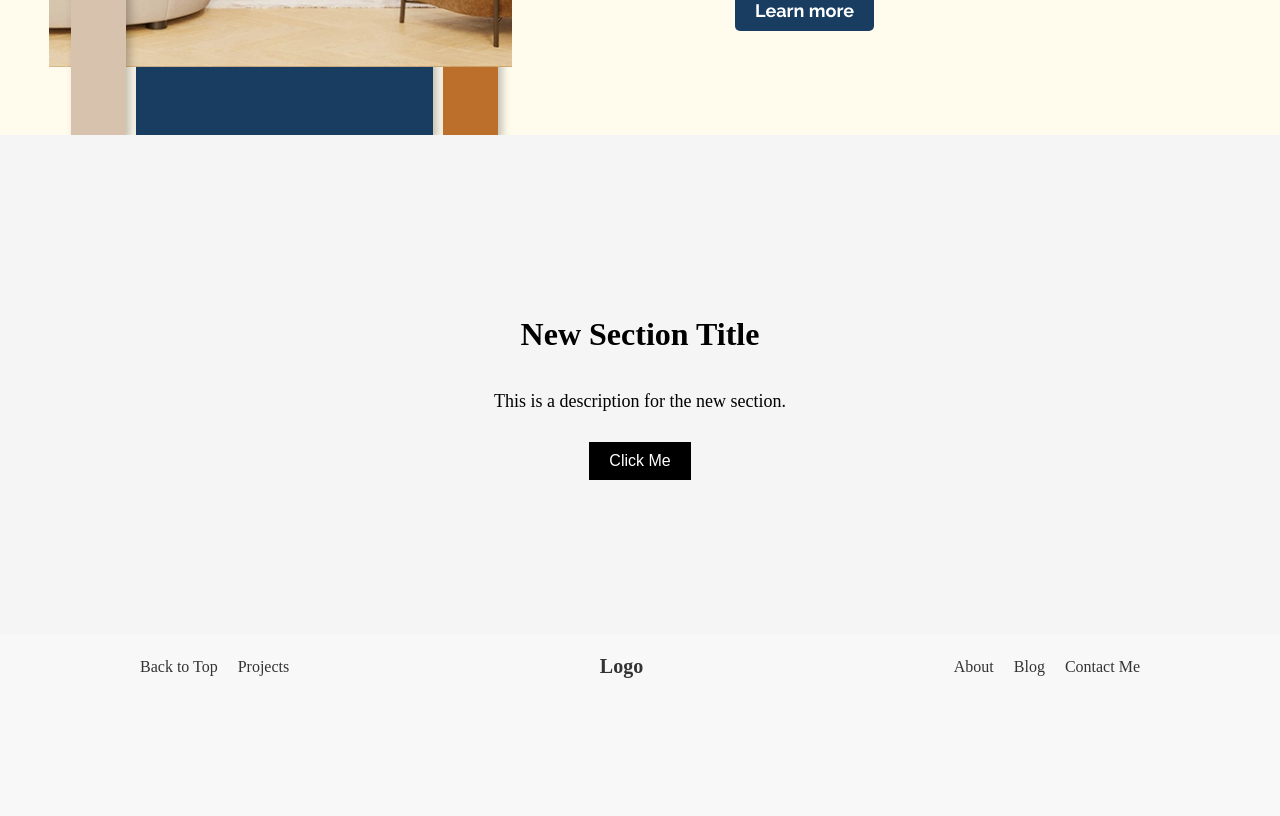
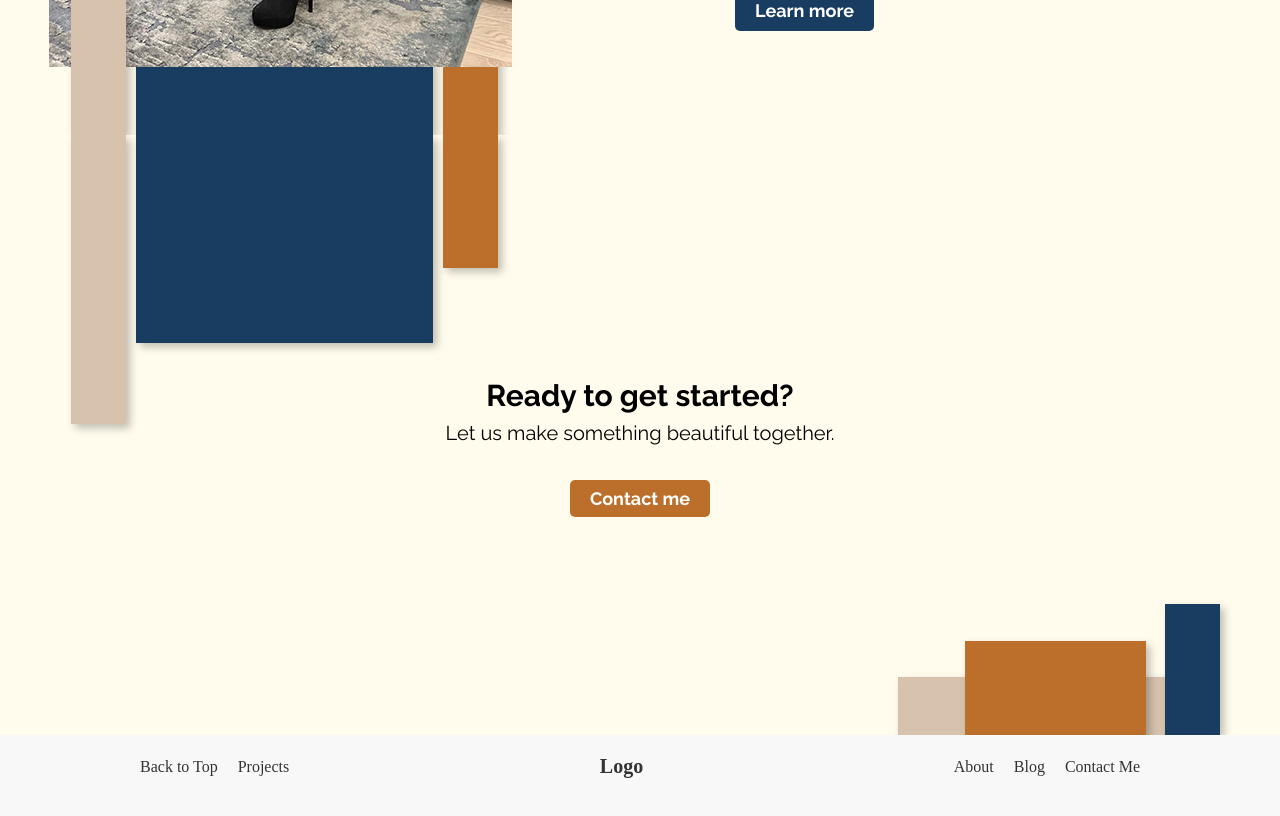
Before and after one commit to Laelys/portofolio_project, a React (Vite) app: page / in a window 1280 px wide. Shown: the part 4160-4976 px from the top of the page. Built offline with nearby package versions, Linux system fonts and the light colour scheme.

Commit message:
finished home cta

```diff
--- a/src/components/AboutMe.jsx
+++ b/src/components/AboutMe.jsx
@@ -1,6 +1,6 @@
 import { Link } from "react-router-dom";
 import "../styling/aboutme.css";
-import ownerImage from "../assets/carousel-images/Carousel1.webp";
+import ownerImage from "../assets/owner-image/avatar.webp";
 
 const AboutMe = () => {
   return (
--- a/src/pages/Home.jsx
+++ b/src/pages/Home.jsx
@@ -96,9 +96,21 @@ const Home = () => {
       <Projects />
       <AboutMe />
       <div className="cta__section">
-        <h2>New Section Title</h2>
-        <p>This is a description for the new section.</p>
-        <button className="cta__section__button">Click Me</button>
+        <div className="cta__graphics__top">
+          <div className="cta__rectangle__top__first"></div>
+          <div className="cta__rectangle__top__second"></div>
+          <div className="cta__rectangle__top__third"></div>
+        </div>
+        <h2>Ready to get started?</h2>
+        <p>Let us make something beautiful together.</p>
+        <Link to="/cta" className="cta__section__button">
+          Contact me
+        </Link>
+        <div className="cta__graphics__bottom">
+          <div className="cta__rectangle__bottom__first"></div>
+          <div className="cta__rectangle__bottom__second"></div>
+          <div className="cta__rectangle__bottom__third"></div>
+        </div>
       </div>
       <Footer />
     </>
--- a/src/routers/AppRouter.jsx
+++ b/src/routers/AppRouter.jsx
@@ -13,7 +13,7 @@ const AppRouter = () => {
         <Route path="/projects" element={<Projects />} />
         <Route path="/posts" element={<Posts />} />
         <Route path="/about" element={<About />} />
-        <Route path="/cta__form" element={<CtaForm />} />
+        <Route path="/cta" element={<CtaForm />} />
       </Routes>
     </BrowserRouter>
   );
--- a/src/styling/aboutme.css
+++ b/src/styling/aboutme.css
@@ -73,6 +73,11 @@
   font-weight: 700;
   margin-top: 20px;
   text-decoration: none;
+  transition: background-color 0.5s ease;
+}
+
+.aboutMe__button:hover {
+  background-color: #3283d3;
 }
 
 .about__graphics {
--- a/src/styling/home.css
+++ b/src/styling/home.css
@@ -227,35 +227,120 @@
 }
 
 .cta__section {
-  height: 500px;
+  font-family: "Raleway";
+  height: 600px;
   display: flex;
   flex-direction: column;
   justify-content: center;
   align-items: center;
   text-align: center;
-  background-color: #f5f5f5;
+  background-color: #fffced;
+  position: relative;
+  overflow: hidden;
 }
 
 .cta__section h2 {
-  font-size: 32px;
-  margin-bottom: 20px;
+  font-size: 30px;
+  font-weight: 700;
+  margin-bottom: 8px;
 }
 
 .cta__section p {
-  font-size: 18px;
-  margin-bottom: 30px;
+  font-size: 20px;
+  font-weight: 400;
+  margin-top: 0px;
+  margin-bottom: 35px;
 }
 
 .cta__section__button {
-  background-color: black;
+  font-family: "Raleway";
+  background-color: #bc6f2b;
   color: white;
-  padding: 10px 20px;
+  padding: 8px 20px;
   border: none;
   cursor: pointer;
-  font-size: 16px;
-  transition: background-color 0.3s ease;
+  border-radius: 5px;
+  font-size: 18px;
+  font-weight: 700;
+  transition: background-color 0.5s ease;
+  text-decoration: none;
 }
 
 .cta__section__button:hover {
-  background-color: #333;
+  background-color: #47313e;
 }
+
+.cta__graphics__top {
+  position: absolute;
+  left: 0;
+  top: 0;
+  height: 100%;
+}
+
+.cta__rectangle__top__first,
+.cta__rectangle__top__second,
+.cta__rectangle__top__third {
+  position: absolute;
+  top: 0;
+  box-shadow: 4px 4px 8px 0px #00000040;
+}
+
+.cta__rectangle__top__first {
+  left: 151px;
+  width: 55px;
+  height: 289px;
+  background-color: #d7c2ad;
+  z-index: 1;
+}
+
+.cta__rectangle__top__second {
+  left: 216px;
+  width: 297px;
+  height: 208px;
+  background-color: #193d61;
+}
+
+.cta__rectangle__top__third {
+  left: 523px;
+  width: 55px;
+  height: 133px;
+  background-color: #bc6f2b;
+}
+
+.cta__graphics__bottom {
+  position: absolute;
+  right: 0;
+  bottom: 0;
+  height: 100%;
+}
+
+.cta__rectangle__bottom__first,
+.cta__rectangle__bottom__second,
+.cta__rectangle__bottom__third {
+  position: absolute;
+  bottom: 0;
+  box-shadow: 4px 4px 8px 0px #00000040;
+}
+
+.cta__rectangle__bottom__first {
+  right: 168px;
+  width: 294px;
+  height: 58px;
+  background-color: #d7c2ad;
+}
+
+.cta__rectangle__bottom__second {
+  right: 140px;
+  width: 55px;
+  height: 131px;
+  background-color: #193d61;
+  z-index: 1;
+}
+
+.cta__rectangle__bottom__third {
+  right: 214px;
+  width: 181px;
+  height: 94px;
+  background-color: #bc6f2b;
+  z-index: 1;
+}
```
Also changed, not shown: src/assets/owner-image/avatar.webp (added).
